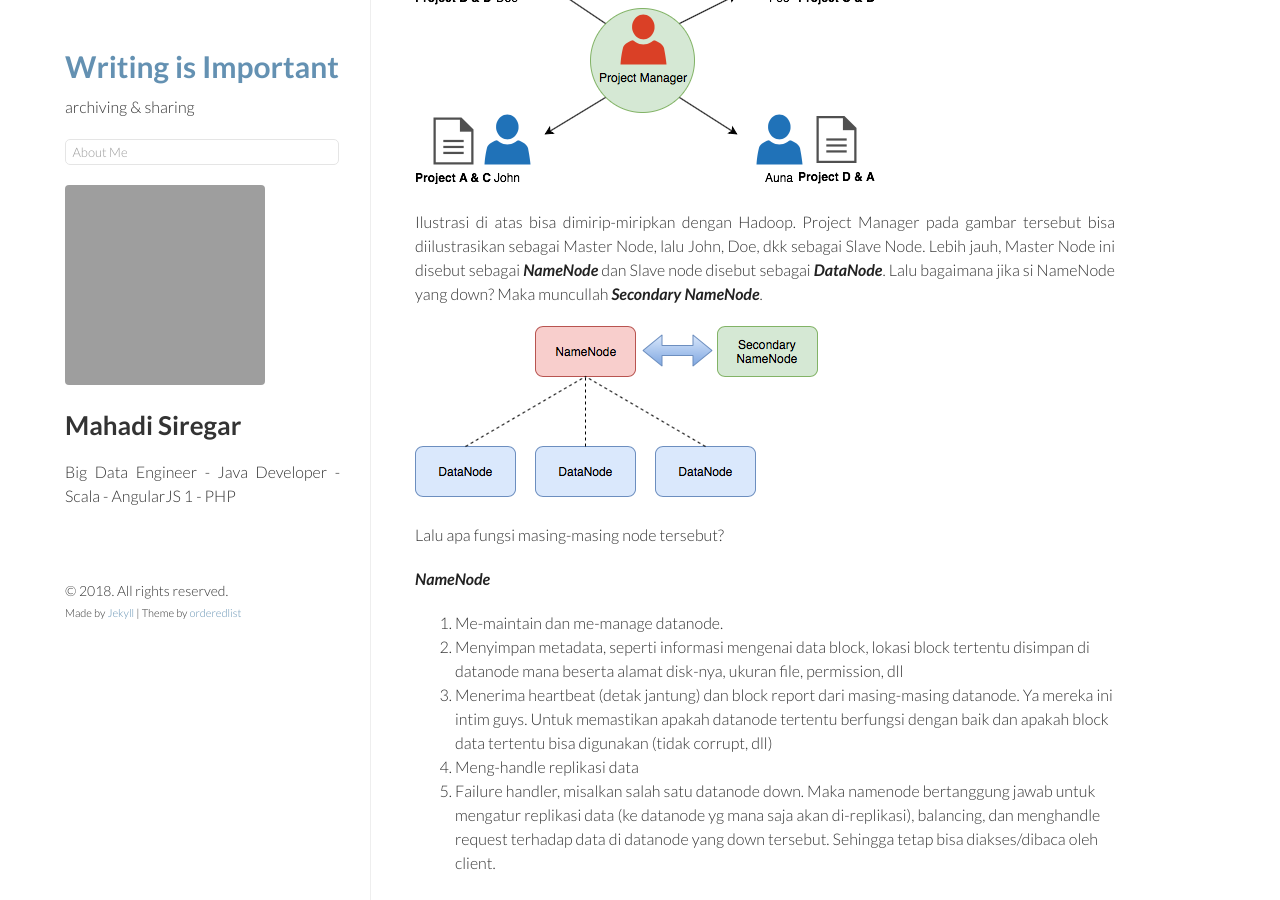
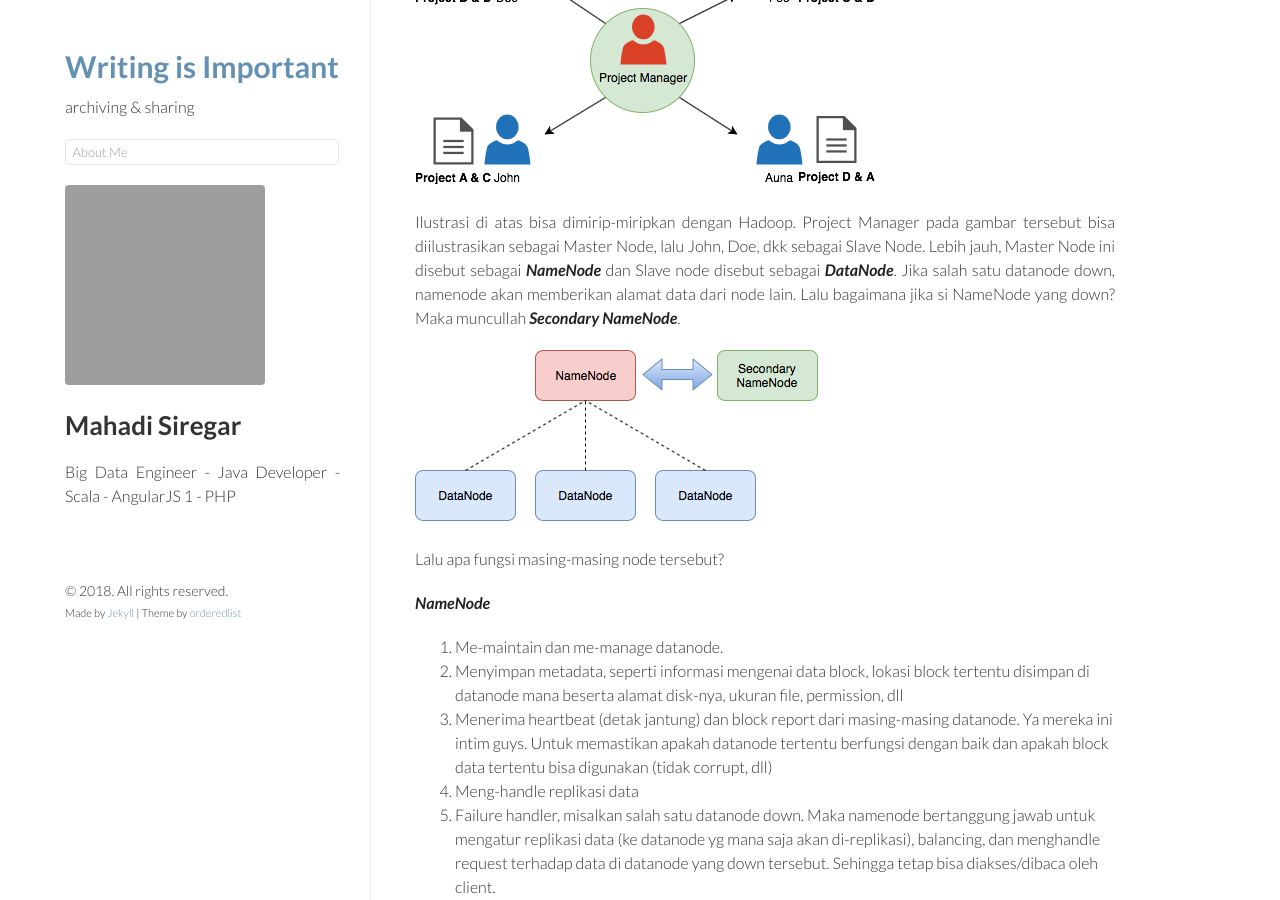
Before and after one commit to regar016/mahadisiregar.github.io, a Jekyll site: the page built from _posts/2018-06-22-berkenalan-dengan-hadoop.markdown, in a window 1280 px wide and 900 px high, scrolled down 745 px. Built offline with Jekyll 4.4.1, drawn with Linux system fonts in a browser that asks for light colours; grey boxes are pictures that could not be loaded.

Commit message:
update - berkenalan dengan hadoop

```diff
--- a/_posts/2018-06-22-berkenalan-dengan-hadoop.markdown
+++ b/_posts/2018-06-22-berkenalan-dengan-hadoop.markdown
@@ -20,7 +20,7 @@
 
 ![hadoop architecture ilustration](/images/hadoop-architecture-ilustration-2.png){:class="img-responsive"}
 
-Ilustrasi di atas bisa dimirip-miripkan dengan Hadoop. Project Manager pada gambar tersebut bisa diilustrasikan sebagai Master Node, lalu John, Doe, dkk sebagai Slave Node. Lebih jauh, Master Node ini disebut sebagai ***NameNode*** dan Slave node disebut sebagai ***DataNode***. Lalu bagaimana jika si NameNode yang down? Maka muncullah ***Secondary NameNode***.
+Ilustrasi di atas bisa dimirip-miripkan dengan Hadoop. Project Manager pada gambar tersebut bisa diilustrasikan sebagai Master Node, lalu John, Doe, dkk sebagai Slave Node. Lebih jauh, Master Node ini disebut sebagai ***NameNode*** dan Slave node disebut sebagai ***DataNode***. Jika salah satu datanode down, namenode akan memberikan alamat data dari node lain. Lalu bagaimana jika si NameNode yang down? Maka muncullah ***Secondary NameNode***.
 
 ![hadoop architecture](/images/hadoop-architecture-1.png){:class="img-responsive"}
 
```
